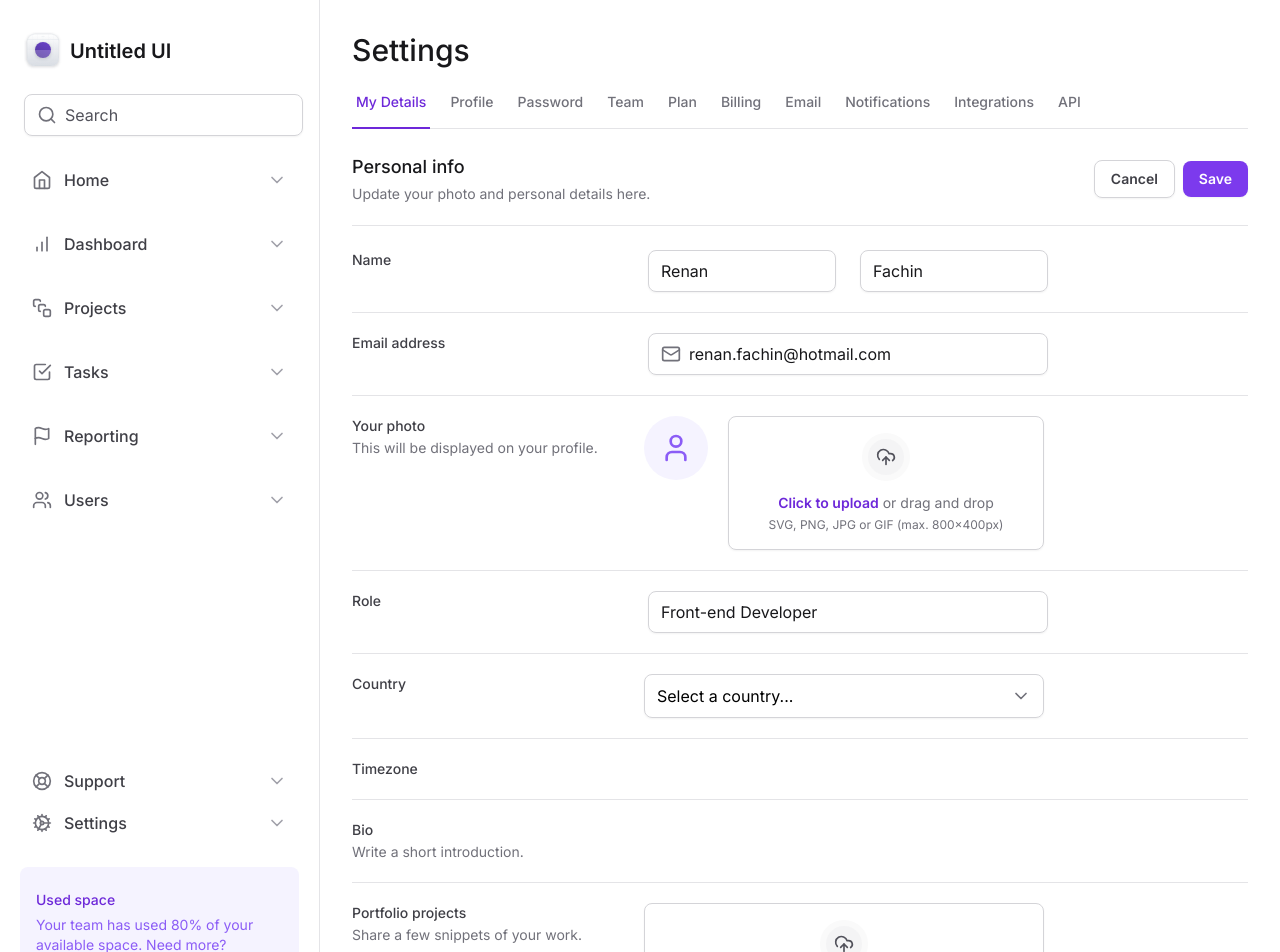
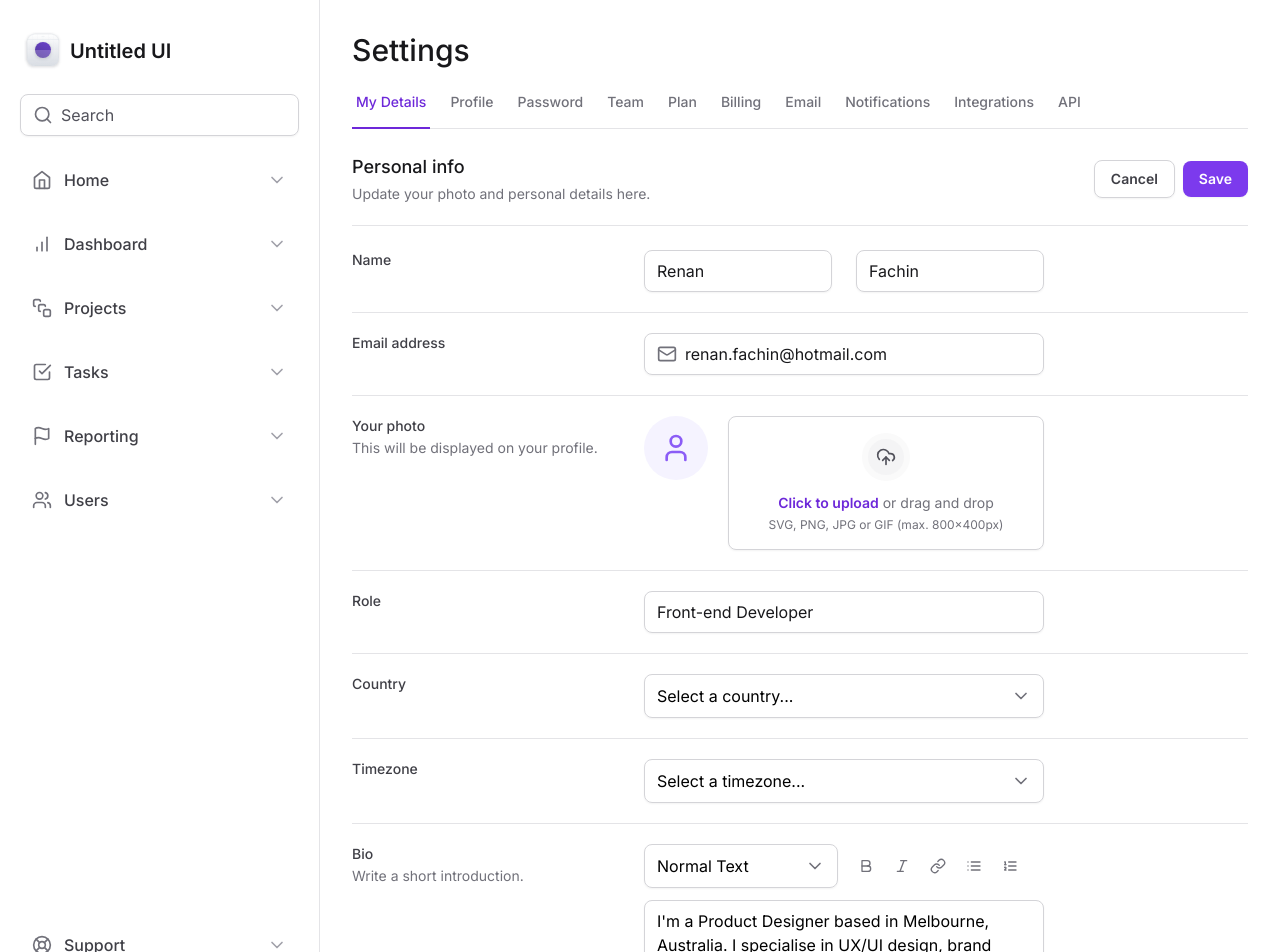
Before and after one commit to RenanFachin/RS_MasterizandoTailwindCSS, a Next.js app: page / in a window 1280 px wide. Shown: the top 952 px of the page. Built offline with nearby package versions, Linux system fonts and the light colour scheme.

Commit message:
Componentiza o componente SelectInput e cria input de textarea

```diff
--- a/src/app/components/Input/index.tsx
+++ b/src/app/components/Input/index.tsx
@@ -22,7 +22,7 @@
 function InputRoot(props: InputRoot) {
   return (
     <div
-      className="mx-1 flex w-full items-center gap-2 rounded-lg border border-zinc-300 px-3 py-2 shadow-sm"
+      className="flex w-full items-center gap-2 rounded-lg border border-zinc-300 px-3 py-2 shadow-sm"
       {...props}
     />
   )
--- /dev/null
+++ b/src/app/components/SelectInput/SelectItem.tsx
@@ -0,0 +1,23 @@
+'use client'
+
+import * as Select from '@radix-ui/react-select'
+import { Check } from 'lucide-react'
+
+export type SelectItemProps = Select.SelectItemProps & {
+  text: string
+}
+
+export function SelectItem({ text, ...props }: SelectItemProps) {
+  return (
+    <Select.Item
+      className="flex items-center justify-between gap-2 px-3 py-2.5 outline-none data-[highlighted]:bg-zinc-50"
+      {...props}
+    >
+      <Select.ItemText className="text-black">{text}</Select.ItemText>
+
+      <Select.ItemIndicator>
+        <Check className="h-4 w-4 text-violet-500" />
+      </Select.ItemIndicator>
+    </Select.Item>
+  )
+}
--- a/src/app/components/SelectInput/index.tsx
+++ b/src/app/components/SelectInput/index.tsx
@@ -1,15 +1,22 @@
 'use client'
 import * as Select from '@radix-ui/react-select'
-import { Check, ChevronDown } from 'lucide-react'
+import { ChevronDown } from 'lucide-react'
+import { ReactNode } from 'react'
 
-export function SelectInput() {
+export interface SelectInputProps extends Select.SelectProps {
+  children: ReactNode
+  placeholder: string
+}
+
+export function SelectInput({
+  children,
+  placeholder,
+  ...props
+}: SelectInputProps) {
   return (
-    <Select.Root>
+    <Select.Root {...props}>
       <Select.Trigger className="flex h-11 w-full items-center justify-between gap-2 rounded-lg border border-zinc-300 px-3 py-2 shadow-sm data-[placegholder]:text-zinc-600">
-        <Select.Value
-          className="text-black"
-          placeholder="Select a country..."
-        />
+        <Select.Value className="text-black" placeholder={placeholder} />
         <Select.Icon>
           <ChevronDown className="h-5 w-5 text-zinc-500" />
         </Select.Icon>
@@ -22,33 +29,11 @@
           position="popper"
           sideOffset={10}
           // w-[--radix-select-trigger-width] faz com que a width seja exatamente do tamanho do trigger, ou seja, do input
-          className="z-10 w-[--radix-select-trigger-width] rounded-lg border border-zinc-300 bg-white"
+          className="z-10 w-[--radix-select-trigger-width] overflow-hidden rounded-lg border border-zinc-300 bg-white shadow-sm"
         >
           <Select.Viewport>
             {/* data-[highlighted]:bg-zinc-50 é um data attribute do componente do radix para mostrar qual item o usuário está fazendo um hover */}
-            <Select.Item
-              value="br"
-              className="flex items-center justify-between gap-2 px-3 py-2.5 outline-none data-[highlighted]:bg-zinc-50"
-            >
-              <Select.ItemText className="text-black">Brasil</Select.ItemText>
-
-              <Select.ItemIndicator>
-                <Check className="h-4 w-4 text-violet-500" />
-              </Select.ItemIndicator>
-            </Select.Item>
-
-            <Select.Item
-              value="us"
-              className="flex items-center justify-between gap-2 px-3 py-2.5 outline-none data-[highlighted]:bg-zinc-50"
-            >
-              <Select.ItemText className="text-black">
-                United States
-              </Select.ItemText>
-
-              <Select.ItemIndicator>
-                <Check className="h-4 w-4 text-violet-500" />
-              </Select.ItemIndicator>
-            </Select.Item>
+            {children}
           </Select.Viewport>
         </Select.Content>
       </Select.Portal>
--- /dev/null
+++ b/src/app/components/Textarea/index.tsx
@@ -0,0 +1,12 @@
+import { ComponentProps } from 'react'
+
+export type TextareaProps = ComponentProps<'textarea'>
+
+export function Textarea(props: TextareaProps) {
+  return (
+    <textarea
+      className="min-h-[120px] w-full resize-y rounded-lg border border-zinc-300 px-3 py-2 shadow-sm"
+      {...props}
+    />
+  )
+}
--- a/src/app/page.tsx
+++ b/src/app/page.tsx
@@ -3,8 +3,10 @@
 
 import { SettingTabs } from './components/SettingsTabs'
 
-import { Mail } from 'lucide-react'
+import { Bold, Italic, Link, List, ListOrdered, Mail } from 'lucide-react'
 import { SelectInput } from './components/SelectInput'
+import { SelectItem } from './components/SelectInput/SelectItem'
+import { Textarea } from './components/Textarea'
 
 export default function Home() {
   return (
@@ -127,7 +129,9 @@
               Country
             </label>
 
-            <SelectInput />
+            <SelectInput placeholder="Select a country...">
+              <SelectItem value="br" text="Brazil" />
+            </SelectInput>
           </div>
 
           {/* Timezone - select */}
@@ -139,7 +143,14 @@
               Timezone
             </label>
 
-            <div></div>
+            <SelectInput placeholder="Select a timezone...">
+              <SelectItem
+                value="utc8"
+                text="Pacific Standard Time (PST) (UTC−08:00)"
+              />
+
+              <SelectItem value="utc3" text="America São Paulo (UTC−03:00)" />
+            </SelectInput>
           </div>
 
           {/* bio - textarea + */}
@@ -151,7 +162,56 @@
               </span>
             </label>
 
-            <div></div>
+            <div className="space-y-3">
+              <div className="grid grid-cols-2 gap-3">
+                <SelectInput placeholder="" defaultValue="normal">
+                  <SelectItem value="normal" text="Normal Text" />
+                  <SelectItem value="md" text="markdown" />
+                </SelectInput>
+
+                <div className="flex items-center gap-1">
+                  <button
+                    type="button"
+                    className="rounded-md p-2 hover:bg-zinc-50"
+                  >
+                    <Bold className="h-4 w-4 text-zinc-500" />
+                  </button>
+
+                  <button
+                    type="button"
+                    className="rounded-md p-2 hover:bg-zinc-50"
+                  >
+                    <Italic className="h-4 w-4 text-zinc-500" />
+                  </button>
+
+                  <button
+                    type="button"
+                    className="rounded-md p-2 hover:bg-zinc-50"
+                  >
+                    <Link className="h-4 w-4 text-zinc-500" />
+                  </button>
+
+                  <button
+                    type="button"
+                    className="rounded-md p-2 hover:bg-zinc-50"
+                  >
+                    <List className="h-4 w-4 text-zinc-500" />
+                  </button>
+
+                  <button
+                    type="button"
+                    className="rounded-md p-2 hover:bg-zinc-50"
+                  >
+                    <ListOrdered className="h-4 w-4 text-zinc-500" />
+                  </button>
+                </div>
+              </div>
+
+              <Textarea
+                id="bio"
+                defaultValue="I'm a Product Designer based in Melbourne, Australia. I specialise in UX/UI design, brand strategy, and Webflow development."
+              />
+            </div>
           </div>
 
           {/* portfolio - upload + */}
```
